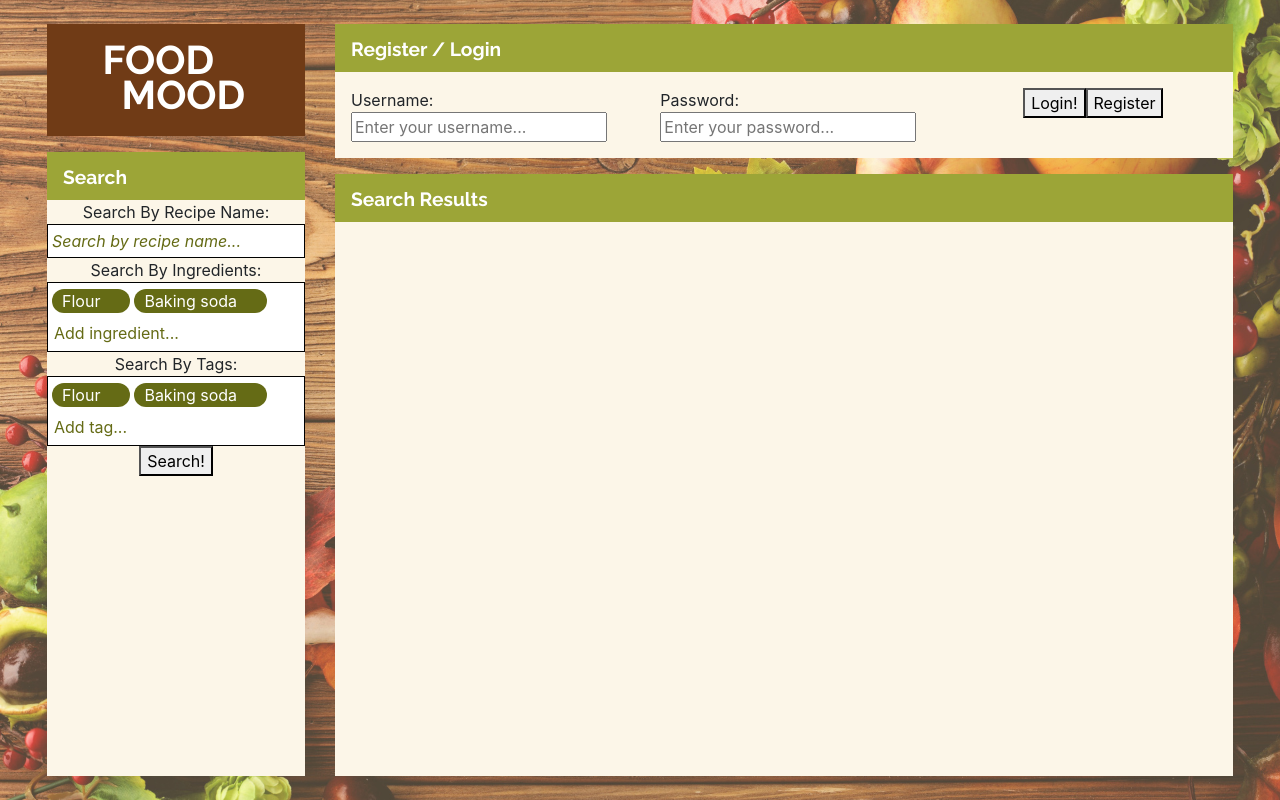
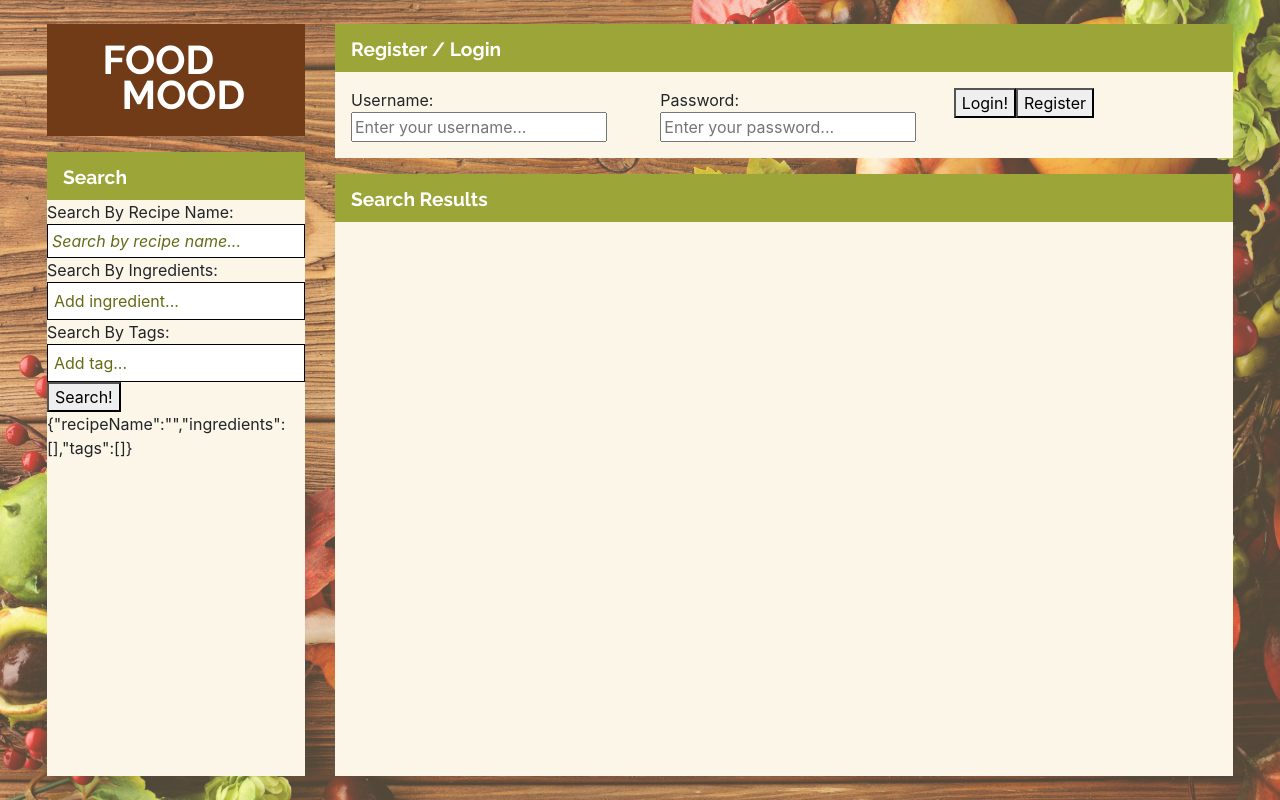
Before and after one commit to selinali2010/CS348Proj, a React (Create React App) app in the folder cs348-frontend/: page / in a window 1280 px wide. Built offline with nearby package versions, Linux system fonts and the light colour scheme.

Commit message:
make SearchContentBox actually search
except the backend seems broken rn, it's giving a 500

```diff
--- a/cs348-frontend/package.json
+++ b/cs348-frontend/package.json
@@ -10,6 +10,7 @@
     "@testing-library/user-event": "^7.2.1",
     "jquery": "^3.5.1",
     "npm": "^6.14.5",
+    "prop-types": "^15.7.2",
     "react": "^16.13.1",
     "react-dom": "^16.13.1",
     "react-scripts": "3.4.1"
--- a/cs348-frontend/src/App.css
+++ b/cs348-frontend/src/App.css
@@ -14,7 +14,6 @@ html {
 }
 
 .App {
-  text-align: center;
 }
 
 .App-header {
@@ -408,8 +407,6 @@ input[type="text"]::placeholder {
   color: white;
   margin-left: -0.3125rem;
   margin-right: 0.3125rem;
-  padding: 0 0.625rem;
-  font-size: 1rem;
 }
 
 .welcome-text {
--- a/cs348-frontend/src/components/Chip.js
+++ b/cs348-frontend/src/components/Chip.js
@@ -1,10 +1,11 @@
 import React from 'react';
+import PropTypes from 'prop-types';
 import CloseIcon from '@material-ui/icons/Close';
 
 const Chip = (props) => {
     return (
-        <div class="fm-chip">
-            <span class="fm-chip-label">{props.label}</span>
+        <div className="fm-chip">
+            <span className="fm-chip-label">{props.label}</span>
             {(props.onDelete) &&
                 <CloseIcon className="fm-chip-delete-icon" onClick={props.onDelete} />
             }
@@ -12,4 +13,10 @@ const Chip = (props) => {
     );
 }
 
+Chip.propTypes = {
+    label: PropTypes.string.isRequired,
+    onDelete: PropTypes.func,
+}
+
+
 export default Chip;
--- a/cs348-frontend/src/components/ChipInput.js
+++ b/cs348-frontend/src/components/ChipInput.js
@@ -1,15 +1,14 @@
 import React from 'react';
+import PropTypes from 'prop-types';
 import Chip from './Chip';
 
 const ChipInput = (props) => {
-    const [chips, setChips] = React.useState([
-        "Flour",
-        "Baking soda",
-    ]);
 
-    const handleDelete = (chipToDelete) => () => {
-        setChips((chips) => chips.filter((chip) => chip !== chipToDelete));
-    };
+    const handleDelete = (chipToDelete) => {
+        return () => {
+            props.setValues(props.values.filter((chip) => chip !== chipToDelete));
+        }
+    }
 
     const tryAddChip = (e) => {
         if (e.key === "Enter" ||
@@ -19,13 +18,13 @@ const ChipInput = (props) => {
             let newChip = e.target.value;
             if (newChip === "")
                 return;
-            for (const c of chips)
+            for (const c of props.values)
             {
                 if (c.toUpperCase() === newChip.toUpperCase())
                     return;
             }
-            setChips((chips) => chips.concat(newChip))
             e.target.value = "";
+            props.setValues(props.values.concat(newChip))
         }
     }
 
@@ -33,8 +32,8 @@ const ChipInput = (props) => {
 
     return (
         <div className="fm-chip-input">
-            { chips.map(chip =>
-                <Chip label={chip}
+            { props.values.map((chip, index) =>
+                <Chip key={index} label={chip}
                     onDelete={handleDelete(chip)}
                 />
             )}
@@ -43,4 +42,10 @@ const ChipInput = (props) => {
     );
 }
 
+ChipInput.propTypes = {
+    typeName: PropTypes.string.isRequired,
+    values: PropTypes.arrayOf(PropTypes.string).isRequired,
+    setValues: PropTypes.func.isRequired,
+}
+
 export default ChipInput;
--- a/cs348-frontend/src/components/SearchContentBox.js
+++ b/cs348-frontend/src/components/SearchContentBox.js
@@ -1,40 +1,36 @@
-import React from 'react';
+import React from "react";
 import { connect } from "react-redux";
-import { addResults } from '../redux/actions';
-import ChipInput from './ChipInput';
+import { addResults } from "../redux/actions";
+import ChipInput from "./ChipInput";
 
-const SearchContentBox = ({addResults}) => {
+class SearchContentBox extends React.Component {
+    constructor(props) {
+        super(props);
+        this.state = {
+            recipeName: "",
+            ingredients: [],
+            tags: [],
+        };
+    }
 
-    const searchRecipes = () => {
-        async function fetchData() {
-            let recipeName = document.getElementById('recipeName').value;
-            let ingredients = document.getElementById('ingredientName').value;
-            let tags = document.getElementById('tagName').value;
-            let searchParams = {};
-            if (recipeName.length > 0) {
-                searchParams["recipeName"] = recipeName;
-            }
-            if (ingredients.length > 0) {
-                searchParams["ingredients"] = ingredients.split(" ");
-            }
-            if (tags.length > 0) {
-                searchParams["tags"] = tags.split(" ");
-            }
-            // const response = await fetch(process.env.NODE_ENV == 'production' ? process.env.REACT_APP_API_URL: 'http://localhost:8080/'+ "api/recipes");
+    searchRecipes = () => {
+        const fetchData = async () => {
+            // const response = await fetch(process.env.NODE_ENV == "production" ? process.env.REACT_APP_API_URL: "http://localhost:8080/"+ "api/recipes");
             const response = await fetch(process.env.REACT_APP_API_URL+"api/search", {
-                method: 'POST',
+                method: "POST",
                 headers: {
-                    'Content-Type': 'application/json',
+                    "Content-Type": "application/json",
                 },
-                body: JSON.stringify(searchParams),
+                body: JSON.stringify(this.state),
             });
             //fetch(process.env.REACT_APP_API_URL + "api/recipes");
             const data = await response.json();
-            addResults(data);
+            this.props.addResults(data);
         }
         fetchData();
     }
 
+    render() {
         return (
             <div className="search-content-box">
                 <div className="section-title">
@@ -45,20 +41,30 @@ const SearchContentBox = ({addResults}) => {
                 <div className="section-body search-content-body">
                     <form>
                         <div> Search By Recipe Name: </div>
-                    <input type="text" className="fm-text-input" id="recipeName" name="recipeName"
-                        placeholder='Search by recipe name...' />
+                        <input type="text" className="fm-text-input" placeholder="Search by recipe name..."
+                            value={this.state.recipeName}
+                            onChange={ (e) => this.setState({recipeName: e.target.value}) } />
+
                         <div> Search By Ingredients: </div>
-                    <ChipInput id="ingredientName" name="ingredientName" typeName="ingredient" />
+                        <ChipInput typeName="ingredient"
+                            values={this.state.ingredients}
+                            setValues={ (values) => this.setState({ingredients: values}) } />
+
                         <div> Search By Tags: </div>
-                    <ChipInput id="tagName" name="tagName" typeName="tag" />
+                        <ChipInput typeName="tag"
+                            values={this.state.tags}
+                            setValues={ (values) => this.setState({tags: values}) } />
                     </form>
-                <button onClick={searchRecipes}>
+                    <button onClick={this.searchRecipes}>
                         Search!
                     </button>
+                    <div>{JSON.stringify(this.state)}</div>
                 </div>
             </div>
         );
     }
+}
+
 export default connect(
     null,
     { addResults }
```
Also changed, not shown: 2 other files (tests, documents, lock files or other folders). Lines whose indentation alone changed are shown as unchanged.
